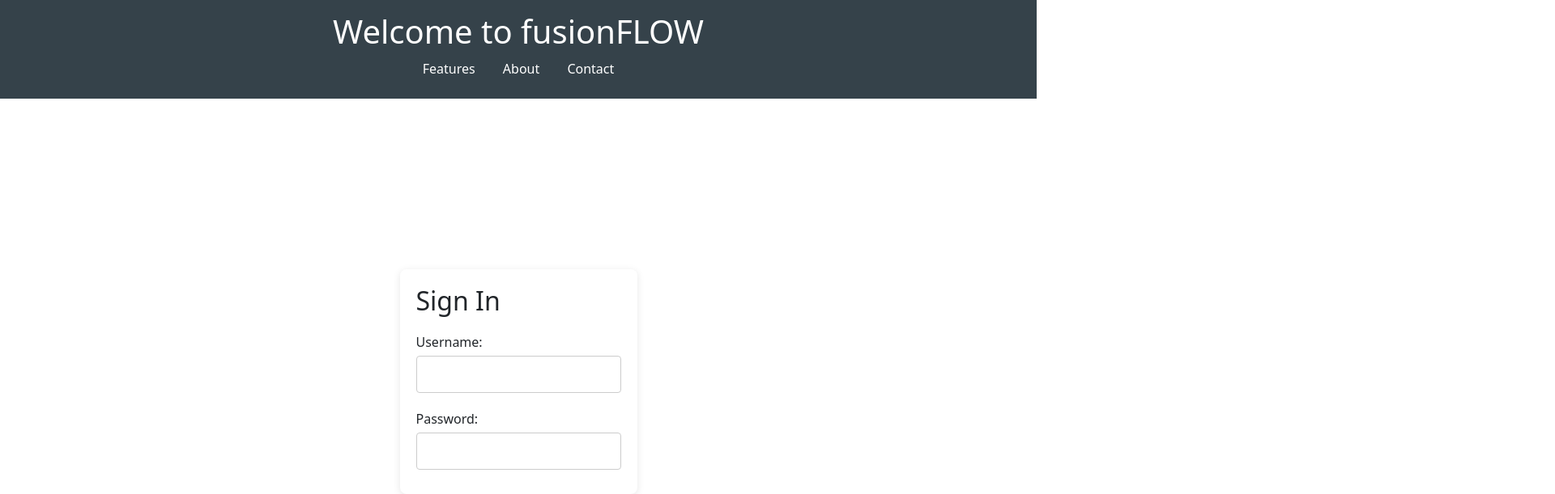
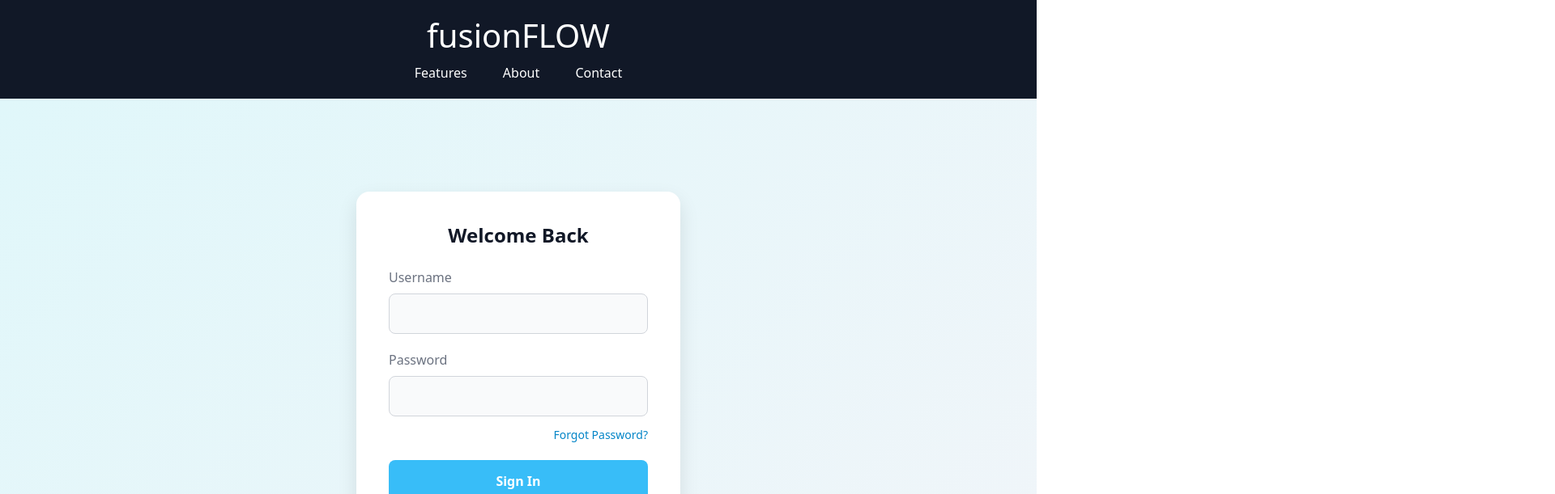
Before and after one commit to ChandelAnish/fusionFLOW, a React (Vite) app in the folder client/: page /spot in a window 1280 px wide. Shown: the top 611 px of the page at 81% size, 1920 px wide, since content can reach past the window. Built offline with nearby package versions, Linux system fonts and the light colour scheme.

Commit message:
updated-signin-ui

```diff
--- a/client/index.html
+++ b/client/index.html
@@ -1,84 +1,158 @@
 <!doctype html>
 <html lang="en">
+
 <head>
   <meta charset="UTF-8" />
   <link rel="icon" type="image/png" href="/fusionFLOW-logo.png" />
   <meta name="viewport" content="width=device-width, initial-scale=1.0" />
   <title>fusionFLOW</title>
   <style>
-      body {
-        font-family: Arial, sans-serif;
+    /* Reset some default styles */
+    * {
       margin: 0;
       padding: 0;
-        background-color: #f4f4f4;
+      box-sizing: border-box;
+    }
+
+    body {
+      font-family: 'Poppins', Arial, sans-serif;
+      margin: 0;
+      padding: 0;
+      background-color: #f1f5f9;
       color: #333;
     }
+
     header {
-        background: #35424a;
+      background: #111827;
       color: white;
-        padding: 15px 20px;
+      padding: 20px 30px;
       text-align: center;
+      box-shadow: 0 4px 8px rgba(0, 0, 0, 0.1);
     }
+
     nav {
-        margin: 10px 0;
+      margin-top: 10px;
     }
+
     nav a {
       color: white;
-        margin: 0 15px;
+      margin: 0 20px;
       text-decoration: none;
+      font-weight: 500;
+      transition: color 0.3s;
     }
+
+    nav a:hover {
+      color: #38bdf8;
+    }
+
     main {
       display: flex;
       justify-content: center;
       align-items: center;
-        height: calc(100vh - 100px);
+      min-height: calc(100vh - 120px);
+      padding: 20px;
+      background: linear-gradient(135deg, #e0f7fa, #f1f5f9);
     }
-      .sign-in-form {
+
+    .nk-sign-in-form {
       background: white;
-        padding: 20px;
+      padding: 40px;
+      border-radius: 16px;
+      box-shadow: 0 10px 25px rgba(0, 0, 0, 0.1);
+      max-width: 400px;
+      width: 100%;
+      height: 400px;
+      margin-bottom: 50px;
+    }
+
+    .nk-sign-in-form h2 {
+      font-size: 24px;
+      margin-bottom: 25px;
+      font-weight: 600;
+      color: #111827;
+      text-align: center;
+    }
+
+    .nk-sign-in-form label {
+      display: block;
+      margin-bottom: 8px;
+      font-weight: 500;
+      color: #6b7280;
+    }
+
+    .nk-sign-in-form input {
+      width: 100%;
+      padding: 12px;
+      margin-bottom: 20px;
+      border: 1px solid #d1d5db;
       border-radius: 8px;
-        box-shadow: 0 2px 10px rgba(0, 0, 0, 0.1);
+      background-color: #f9fafb;
+      outline: none;
+      transition: border-color 0.3s, background-color 0.3s;
     }
-      .sign-in-form h2 {
+
+    .nk-sign-in-form input:focus {
+      border-color: #38bdf8;
+      background-color: white;
+    }
+
+    /* Button styles for the sign-in button */
+    .sign-in-button {
+      width: 100%;
+      padding: 14px;
+      background-color: #38bdf8;
+      color: white;
+      border: none;
+      border-radius: 8px;
+      font-size: 16px;
+      font-weight: 600;
+      cursor: pointer;
+      transition: background-color 0.3s, box-shadow 0.3s;
+    }
+
+    .sign-in-button:hover {
+      background-color: #0284c7;
+      box-shadow: 0 4px 12px rgba(0, 0, 0, 0.1);
+    }
+
+    .sign-in-button:active {
+      background-color: #0369a1;
+    }
+
+    .nk-sign-in-form .forgot-password {
+      text-align: right;
+      margin-top: -10px;
       margin-bottom: 20px;
     }
-      .sign-in-form label {
-        display: block;
-        margin: 10px 0 5px;
+
+    .nk-sign-in-form .forgot-password a {
+      color: #0284c7;
+      font-size: 14px;
+      text-decoration: none;
+      transition: color 0.3s;
     }
-      .sign-in-form input {
-        width: 100%;
-        padding: 10px;
-        margin-bottom: 10px;
-        border: 1px solid #ccc;
-        border-radius: 4px;
+
+    .nk-sign-in-form .forgot-password a:hover {
+      color: #0369a1;
     }
-      .sign-in-form button {
-        width: 100%;
-        padding: 10px;
-        background-color: #35424a;
-        color: white;
-        border: none;
-        border-radius: 4px;
-        cursor: pointer;
-      }
-      .sign-in-form button:hover {
-        background-color: #434f59;
-      }
+
     footer {
-        background: #35424a;
+      background: #111827;
       color: white;
       text-align: center;
-        padding: 10px 0;
+      padding: 15px 0;
+      width: 100%;
       position: absolute;
       bottom: 0;
-        width: 100%;
+      box-shadow: 0 -4px 8px rgba(0, 0, 0, 0.1);
     }
   </style>
 </head>
+
 <body>
   <header>
-      <h1>Welcome to fusionFLOW</h1>
+    <h1>fusionFLOW</h1>
     <nav>
       <a href="#features">Features</a>
       <a href="#about">About</a>
@@ -86,16 +160,21 @@
     </nav>
   </header>
   <main>
-      <div class="sign-in-form">
-        <h2>Sign In</h2>
+    <div class="nk-sign-in-form">
+      <h2>Welcome Back</h2>
       <form id="signInForm">
-          <label for="username">Username:</label>
+        <label for="username">Username</label>
         <input type="text" id="username" name="username" required />
 
-          <label for="password">Password:</label>
+        <label for="password">Password</label>
         <input type="password" id="password" name="password" required />
 
-          <button type="submit">Sign In</button>
+        <div class="forgot-password">
+          <a href="#">Forgot Password?</a>
+        </div>
+
+        <button type="submit" class="sign-in-button">Sign In</button>
+
       </form>
     </div>
   </main>
@@ -104,4 +183,5 @@
   </footer>
   <script type="module" src="/src/main.jsx"></script>
 </body>
+
 </html>
--- a/client/src/App.css
+++ b/client/src/App.css
@@ -1,6 +1,5 @@
 button {
     font-size: 55px;
-    position: absolute;
     bottom: 85px;
     transition: all 0.4s;
 }
```
Lines whose indentation alone changed are shown as unchanged.
